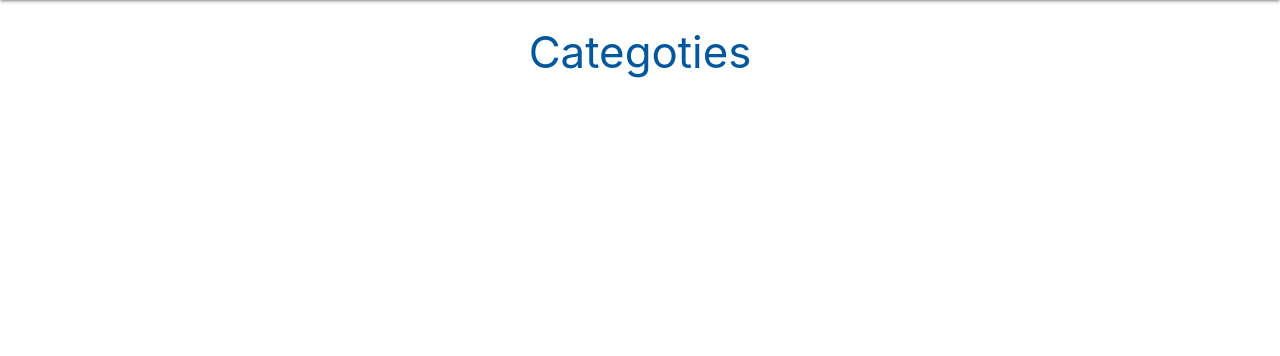
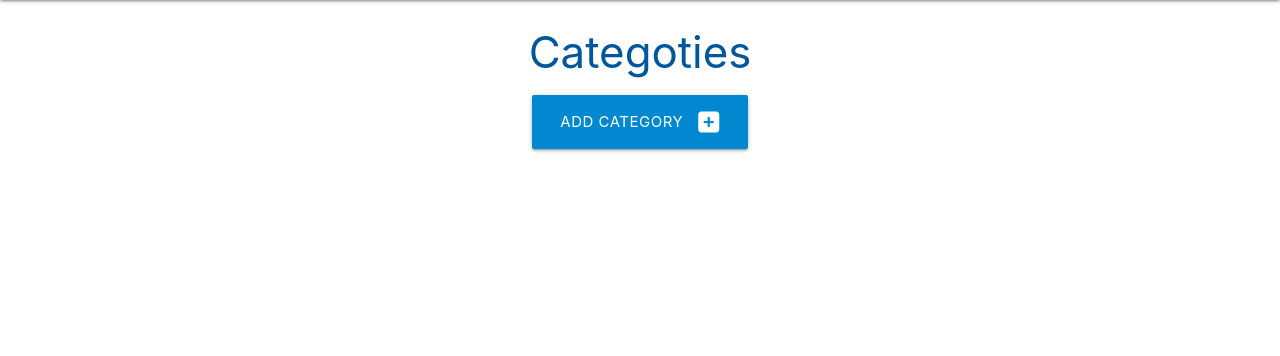
Before and after one commit to DesislavaNaydenova/DBMS_Rpoject, a Flask app: template taskmanager/templates/categories.html in a window 1280 px wide. Shown: the part 64-420 px from the top of the page. Run offline with Flask 2, Linux system fonts and the light colour scheme; the template is opened without the code that fills it, so the values that code supplies are empty.

Commit message:
Add a create botton to the category file

```diff
--- a/taskmanager/templates/categories.html
+++ b/taskmanager/templates/categories.html
@@ -3,4 +3,13 @@
 
 <h3 class="light-blue-text text-darken-4 center-align">Categoties</h3>
 
+<div class="row">
+    <div class="col s12 center-align">
+        <a href="{{url_for('add-category')}}" class="btn-large light-blue darken-2">
+            Add Category <i class="fas fa-plus-square right"></i>
+        </a>
+    </div>
+
+</div>
+
 {% endblock %}
```
